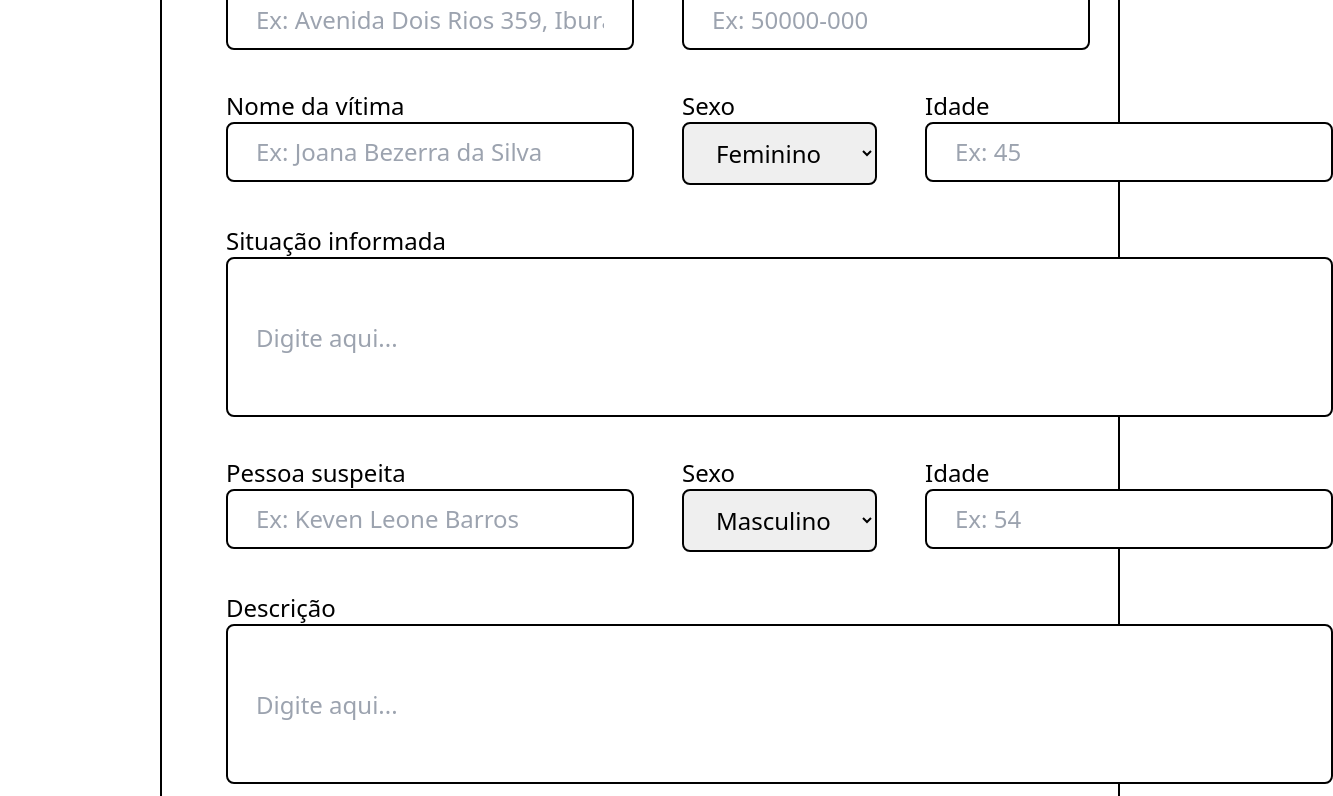
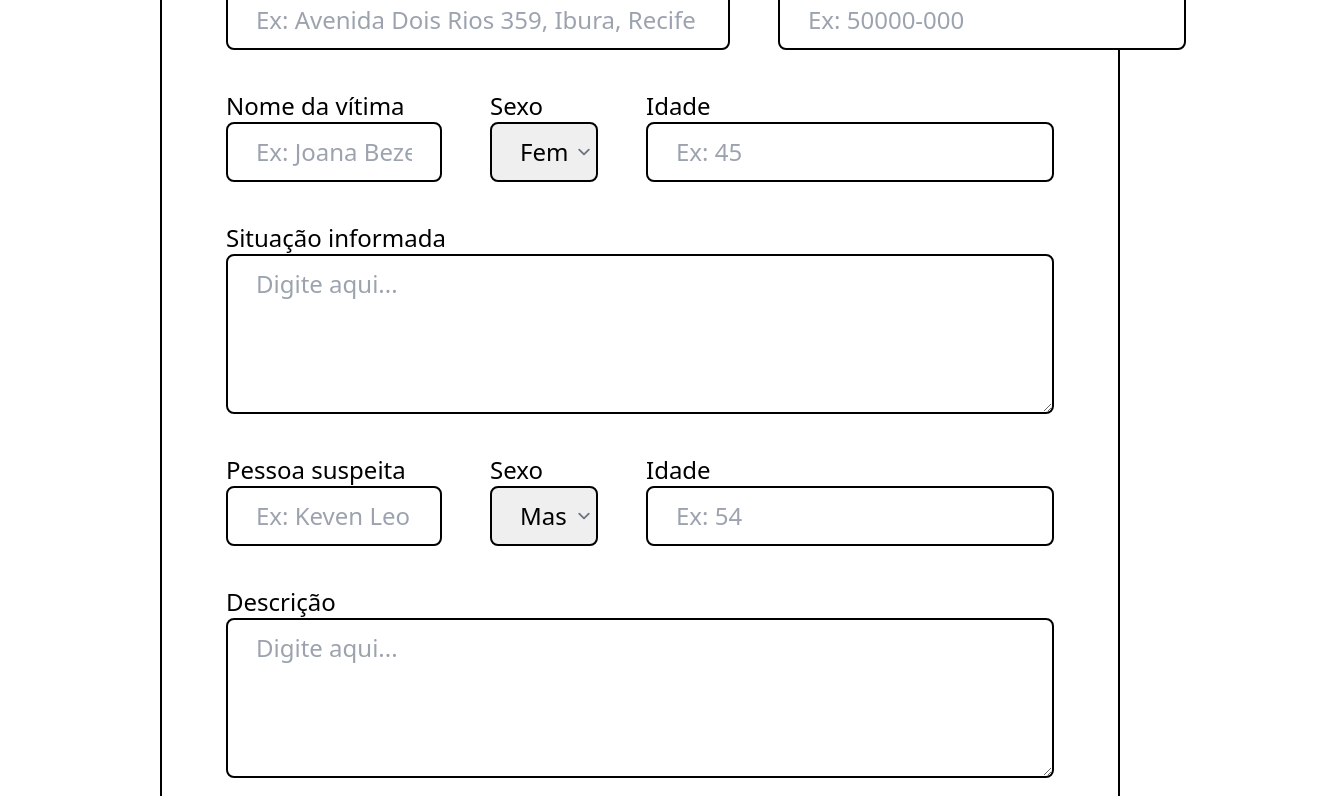
Before and after one commit to Company-FMG/pm-digital, a React (Vite) app: page /newcomplaint in a window 1280 px wide. Shown: the part 424-1220 px from the top of the page, 1333 px wide, since content can reach past the window. Built offline with nearby package versions, Linux system fonts and the light colour scheme.

Commit message:
estilização finalizada na tela cadastro de denuncia

```diff
--- a/src/routes/ComplaintRegister.tsx
+++ b/src/routes/ComplaintRegister.tsx
@@ -10,23 +10,23 @@ export default function ComplaintRegister(){
 
                 <form action="" className="text-2xl grid gap-10 *:space-x-12 *:*:*:block">
                     <div className="flex">
-                        <div>
+                        <div className="w-2/3">
                             <label htmlFor="">Localização</label>
-                            <input type="text" placeholder="Ex: Avenida Dois Rios 359, Ibura, Recife - PE" className="border border-black border-2 rounded-lg px-7 py-3"/>
+                            <input type="text" placeholder="Ex: Avenida Dois Rios 359, Ibura, Recife - PE" className="border border-black border-2 rounded-lg px-7 py-3 w-full"/>
                         </div>
-                        <div>
+                        <div className="w-1/3">
                             <label htmlFor="">CEP</label>
                             <input type="text" placeholder="Ex: 50000-000" className="border border-black border-2 rounded-lg px-7 py-3"/>
                         </div>
                     </div>
                     <div className="flex">
-                        <div>
+                        <div className="w-2/4">
                             <label htmlFor="">Nome da vítima</label>
-                            <input type="text" placeholder="Ex: Joana Bezerra da Silva" className="border border-black border-2 rounded-lg px-7 py-3"/>
+                            <input type="text" placeholder="Ex: Joana Bezerra da Silva" className="border border-black border-2 rounded-lg px-7 py-3 w-full"/>
                         </div>
-                        <div>
+                        <div className="w-1/4">
                             <label htmlFor="">Sexo</label>
-                            <select name="" id="" className="border border-black border-2 rounded-lg px-7 py-3">
+                            <select name="" id="" className="border border-black border-2 rounded-lg px-7 py-3 appearance-none bg-dropdown-icon bg-right bg-no-repeat bg-[length:1em_1em] w-full">
                                 <option value="">Feminino</option>
                                 <option value="">Masculino</option>
                             </select>
@@ -39,17 +39,17 @@ export default function ComplaintRegister(){
                     <div>
                         <div>
                             <label htmlFor="">Situação informada</label>
-                            <input type="text" placeholder="Digite aqui..." className="w-full h-40 border border-black border-2 rounded-lg px-7 py-3"/>
+                            <textarea placeholder="Digite aqui..." className="w-full h-40 border border-black border-2 rounded-lg px-7 py-3"/>
                         </div>
                     </div>
                     <div className="flex">
-                        <div>
+                        <div className="w-2/4">
                             <label htmlFor="">Pessoa suspeita</label>
-                            <input type="text" placeholder="Ex: Keven Leone Barros" className="border border-black border-2 rounded-lg px-7 py-3"/>
+                            <input type="text" placeholder="Ex: Keven Leone Barros" className="border border-black border-2 rounded-lg px-7 py-3 w-full"/>
                         </div>
-                        <div>
+                        <div className="w-1/4">
                             <label htmlFor="">Sexo</label>
-                            <select name="" id="" className="border border-black border-2 rounded-lg px-7 py-3">
+                            <select name="" id="" className="border border-black border-2 rounded-lg px-7 py-3 appearance-none bg-dropdown-icon bg-right bg-no-repeat bg-[length:1em_1em] w-full">
                                 <option value="">Masculino</option>
                                 <option value="">Feminino</option>
                             </select>
@@ -62,7 +62,7 @@ export default function ComplaintRegister(){
                     <div>
                         <div>
                             <label htmlFor="">Descrição</label>
-                            <input type="text" placeholder="Digite aqui..." className="w-full h-40 border border-black border-2 rounded-lg px-7 py-3 "/>
+                            <textarea placeholder="Digite aqui..." className="w-full h-40 border border-black border-2 rounded-lg px-7 py-3 "/>
                         </div>
                     </div>
                     <button type="submit" className="font-bold text-white bg-bluemike h-16 rounded-lg">Cadastrar denúncia</button>
--- a/tailwind.config.js
+++ b/tailwind.config.js
@@ -23,6 +23,9 @@ export default {
       },
       margin: {
         'custom' : '30rem',
+      },
+      backgroundImage: {
+        'dropdown-icon': "url(./src/assets/droparrow.svg)"
       }
     },
   },
```
Also changed, not shown: src/assets/droparrow.svg (added).
